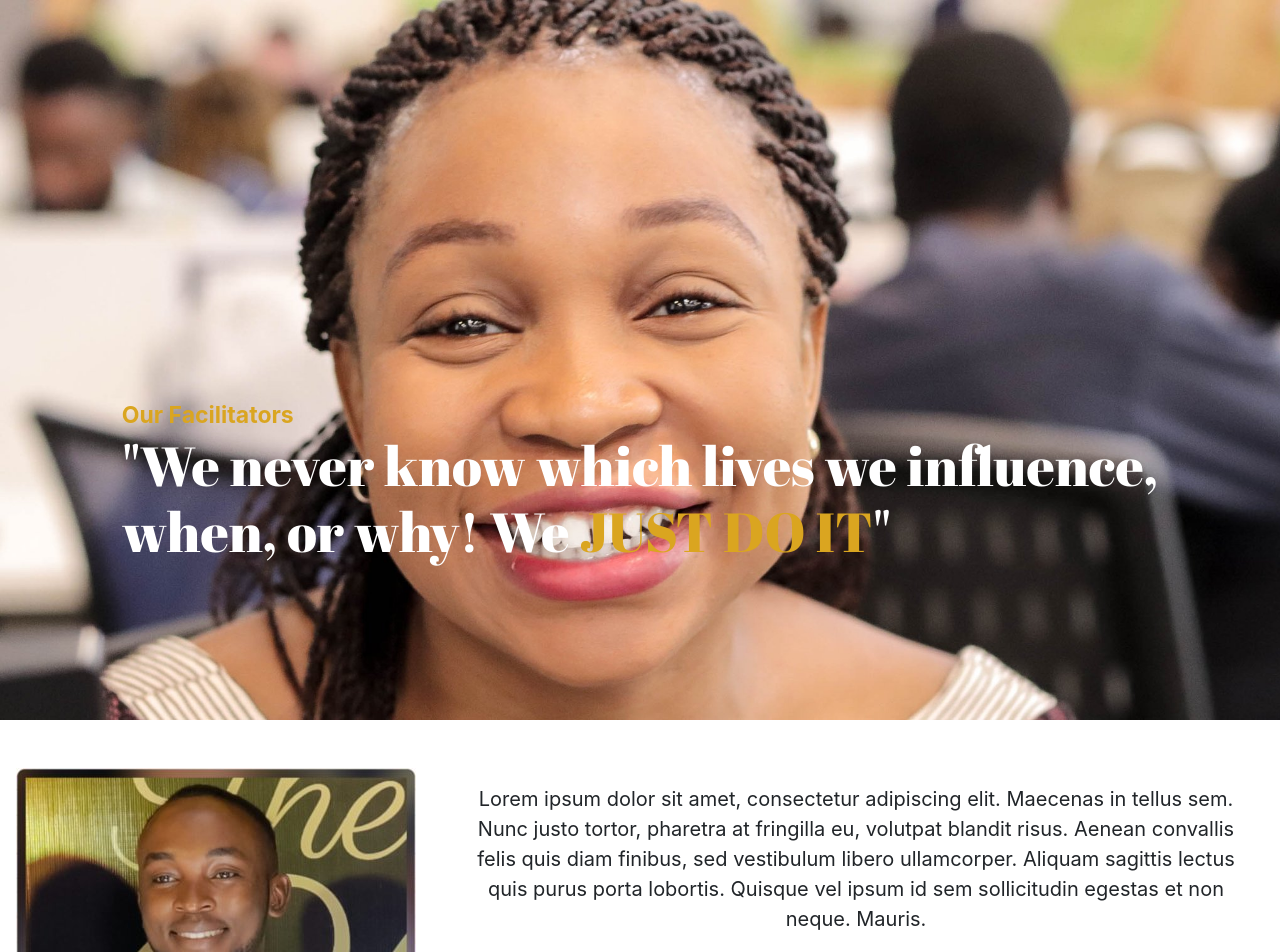
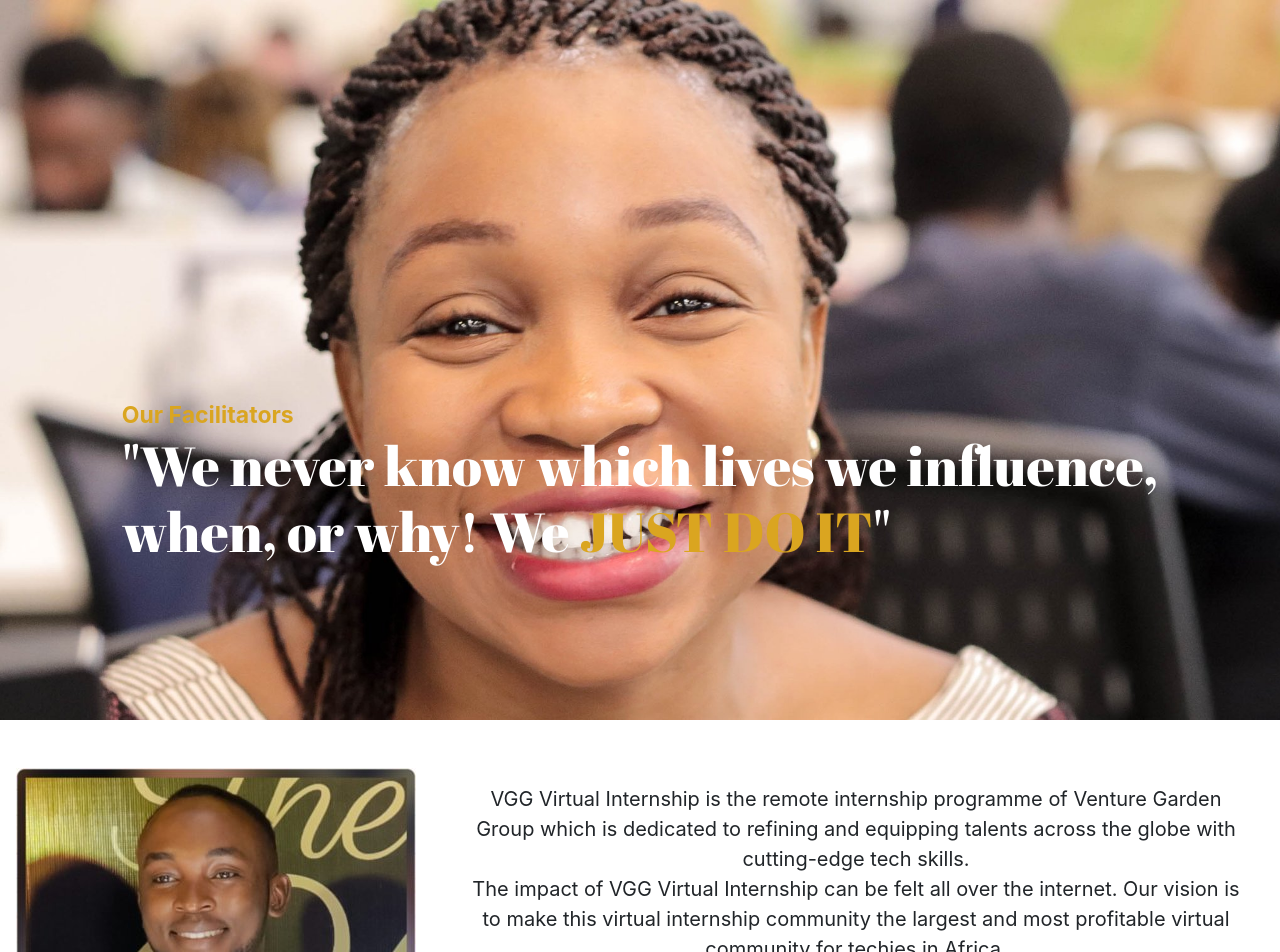
Before and after one commit to pauluzo/vgg-internship-website, a React (Create React App) app: page /facilitators in a window 1280 px wide. Shown: the top 952 px of the page. Built offline with nearby package versions, Linux system fonts and the light colour scheme.

Commit message:
replace placeholder text with actual text

```diff
--- a/src/components/communityManager.js
+++ b/src/components/communityManager.js
@@ -10,7 +10,8 @@
               <img src={Mario} alt="Mario Micheal" />
             </div>
             <div className=" mario-div px-3">
-              <blockquote className=" text-center p-3"style={{fontSize: "20px"}}>Lorem ipsum dolor sit amet, consectetur adipiscing elit. Maecenas in tellus sem. Nunc justo tortor, pharetra at fringilla eu, volutpat blandit risus. Aenean convallis felis quis diam finibus, sed vestibulum libero ullamcorper. Aliquam sagittis lectus quis purus porta lobortis. Quisque vel ipsum id sem sollicitudin egestas et non neque. Mauris.</blockquote>
+              <blockquote className=" text-center p-3"style={{fontSize: "20px"}}>VGG Virtual Internship is the remote internship programme of Venture Garden Group which is dedicated to refining and equipping talents across the globe with cutting-edge tech skills.<br />
+              The impact of VGG Virtual Internship can be felt all over the internet. Our vision is to make this virtual internship community the largest and most profitable virtual community for techies in Africa.</blockquote>
               <div className="mario-text text-center py-2">
                 <span  style={{borderBottom: "1px solid #DAA520"}}>Mario Micheal</span><br/>
                 <span style={{fontSize: "20px"}}>Community Manager</span>
```
